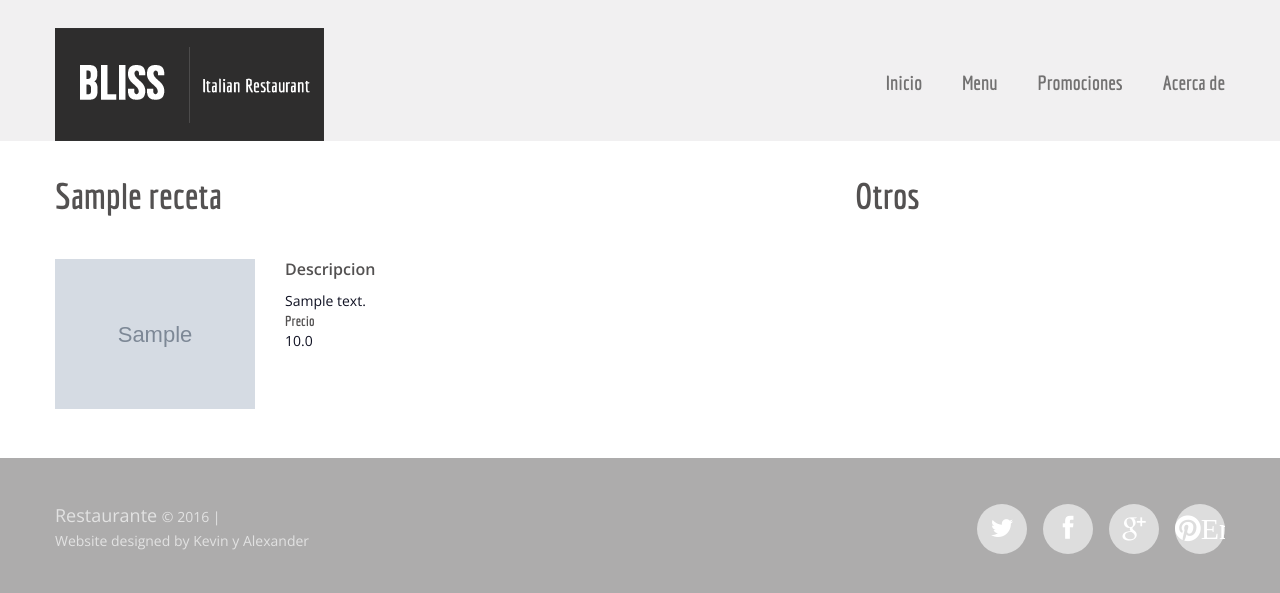
After one commit to Kvelasquez92/marketing, a Django app: a page that uses templates/home/index.html in a window 1280 px wide. The commit adds this page. Shown: the top 593 px of the page. Run offline with Django 3.2, Linux system fonts and the light colour scheme; tables that the repository leaves empty hold one stand-in row (values such as "Sample post"); grey boxes marked "Sample" are stand-in pictures.

Commit message:
arreglando edición de recetas. Agregando detalle de recetas y promociones. Se corrigió la vista CrearPromocion y se implemento el envío de correos a suscriptores

```diff
--- a/marketing/forms.py
+++ b/marketing/forms.py
@@ -19,4 +19,5 @@ class RecetaForm(forms.ModelForm):
         model = Receta
         fields = [
             'imagen',
+            'descripcion',
         ]
--- a/marketing/models.py
+++ b/marketing/models.py
@@ -6,8 +6,10 @@ class Receta(models.Model):
     nombre = models.CharField(max_length=100, blank = False, null = False)
     precio = models.FloatField()
     existencias = models.IntegerField()
-    imagen = models.ImageField(upload_to='productos', blank=False, null=False)
+    imagen = models.ImageField(upload_to='recetas', blank=False, null=False)
     descripcion = models.TextField(max_length=200, blank= True, null=True)
+    class Meta:
+        db_table = 'Receta'
 
     def __str__(self):
         return self.nombre
@@ -17,8 +19,10 @@ class Promocion(models.Model):
     precio = models.FloatField()
     descuento = models.FloatField()
     imagen = models.ImageField(upload_to='promociones', blank=False, null=False)
-    productos = models.ManyToManyField(Receta, blank=False)
+    recetas = models.ManyToManyField(Receta, blank=False)
     descripcion = models.TextField(max_length=200, blank = True, null=True)
+    class Meta:
+        db_table = 'Promocion'
 
     def __str__(self):
         return self.nombre
@@ -26,3 +30,5 @@ class Promocion(models.Model):
 class Suscriptores(models.Model):
     nombre = models.CharField(max_length=100, null=True, blank=True)
     correo = models.EmailField(max_length=100,null=False, blank=False)
+    class Meta:
+        db_table = 'Suscriptores'
--- a/marketing/urls.py
+++ b/marketing/urls.py
@@ -3,8 +3,9 @@ from django.conf import settings
 from django.conf.urls.static import static
 from django.contrib.auth.decorators import login_required as lr
 
-from marketing.views import CrearPromocion, ListarHome, ViewMenu, ViewPromo, RegistrarCorreo, ListarRecetaImagen, EditarImagenReceta
-
+from marketing.views import CrearPromocion, ListarHome, ViewMenu, ViewPromo, EnviarCorreo, \
+							RegistrarCorreo, ListarRecetaImagen, EditarImagenReceta, \
+							DetallePromocion, DetalleProducto
 
 
 urlpatterns = [
@@ -15,4 +16,7 @@ urlpatterns = [
     url(r'^home/',ListarHome.as_view(), name='index'),
     url(r'^menu/',ViewMenu.as_view(), name='menu'),
     url(r'^promocion/',ViewPromo.as_view(), name='promo'),
+    url(r'^sendmail/',EnviarCorreo, name='mailing'),
+    url(r'^detalle/(?P<pk>\d+)/$', DetallePromocion.as_view(), name='detalle_promocion'),
+    url(r'^detalle/receta/(?P<pk>\d+)/$', DetalleProducto.as_view(), name='detalle_producto'),
 ] + static(settings.MEDIA_URL, document_root = settings.MEDIA_ROOT)
--- a/marketing/views.py
+++ b/marketing/views.py
@@ -1,5 +1,9 @@
-from django.shortcuts import render
-from django.views.generic import CreateView, ListView, UpdateView
+from django.shortcuts import render, redirect
+from django.core.mail import EmailMessage
+import datetime
+import os
+from django.conf import settings
+from django.views.generic import CreateView, ListView, UpdateView, DetailView
 from django.core.urlresolvers import reverse_lazy
 
 from marketing.forms import PromoForm, CorreoForm, RecetaForm
@@ -7,25 +11,36 @@ from .models import Promocion, Receta, Suscriptores
 
 # Create your views here.
 
+meses = [
+    ' ', 'Enero','Febrero','Marzo','Abril','Mayo','Junio','Julio','Agosto','Septiembre','Octubre','Noviembre', 'Diciembre',
+]
+
 class CrearPromocion(CreateView):
     form_class = PromoForm
     template_name = 'marketing/promo_form.html'
-    success_url = reverse_lazy('')
+    success_url = reverse_lazy('promocion:promo')
 
 class RegistrarCorreo(CreateView):
     form_class = CorreoForm
     template_name = 'marketing/contacto.html'
-    success_url = reverse_lazy('promocion:index')
+    success_url = reverse_lazy('promocion:acerca_de')
 
 def EnviarCorreo(request):
-    if request.method == 'POST':
-        asunto = 'Menseaje de prueba'
-        mensaje = 'Cuerpo del correo de prueba'
-        for suscriptor in Suscriptores.objects.all():
-            mail = EmailMessage(asunto, mensaje, to = [suscriptor.correo])
-            mail.send()
-        return HttpResponseRedirect('/home')
-    return render_to_response('home/index.html', context_instance=RequestContext(request))
+    asunto = 'Nuevas promociones BLISS'
+    promociones = Promocion.objects.all()[:2]
+    automensaje = 'visita nuestros restaurantes este mes de ' + meses[datetime.datetime.now().month] + ' y prueba nuestras promociones: \n\n'
+    for promo in promociones:
+        automensaje = automensaje + promo.nombre + ':\n' + promo.descripcion + '\n' + 'a un precio super especial de:\nQ'+ str(promo.precio) +'\n\n'
+    suscriptors = Suscriptores.objects.all()
+    for suscriptor in suscriptors:
+        mensaje = 'Hola ' + suscriptor.nombre + '!\n' + automensaje
+        mail = EmailMessage(asunto, mensaje, to = [suscriptor.correo])
+        mail.attach_file(os.path.join(settings.MEDIA_ROOT, promociones[0].imagen.path))
+        mail.attach_file(os.path.join(settings.MEDIA_ROOT, promociones[1].imagen.path))
+        mail.send()
+        mensaje = automensaje
+    return redirect('promocion:index')
+    return render(request,'home/index.html')
 
 class ListarHome(ListView):
 	template_name='home/index.html'
@@ -52,5 +67,23 @@ class EditarImagenReceta(UpdateView):
     success_url = reverse_lazy('promocion:receta_listar')
 
 class ViewPromo(ListView):
-	template_name='marketing/menu.html'
+	template_name='marketing/promocion.html'
 	model = Promocion
+
+class DetallePromocion(DetailView):
+    template_name = 'marketing/detalle_promo.html'
+    model = Promocion
+
+    def get_context_data(self, **kwargs):
+        context = super(DetallePromocion, self).get_context_data(**kwargs)
+        context['promocion'] = Promocion.objects.exclude(id = context['object'].id)[:3]
+        return context
+
+class DetalleProducto(DetailView):
+    model = Receta
+    template_name = 'marketing/detalle_producto.html'
+
+    def get_context_data(self, **kwargs):
+        context = super(DetalleProducto, self).get_context_data(**kwargs)
+        context['productos'] = Receta.objects.exclude(id = context['object'].id)[:3]
+        return context
--- a/proyecto/settings.py
+++ b/proyecto/settings.py
@@ -15,8 +15,6 @@ from django.core.urlresolvers import reverse_lazy
 
 # Build paths inside the project like this: os.path.join(BASE_DIR, ...)
 BASE_DIR = os.path.dirname(os.path.dirname(os.path.abspath(__file__)))
-
-
 # Quick-start development settings - unsuitable for production
 # See https://docs.djangoproject.com/en/1.9/howto/deployment/checklist/
 
--- a/templates/home/index.html
+++ b/templates/home/index.html
@@ -78,6 +78,7 @@
                   <ul class="dropdown-menu" role="menu">
                     <li><a href="{%url 'promocion:crear_promocion'%}">Crear promoción</a></li>
                     <li><a href="{%url 'promocion:receta_listar'%}">Imagenes recetas</a></li>
+                    <li><a href="{% url 'promocion:mailing' %}">Enviar correos</a></li>
                   </ul>
                 </li>
                 <li><a href="{% url 'logout' %}">Salir</a></li>
--- /dev/null
+++ b/templates/marketing/detalle_producto.html
@@ -0,0 +1,39 @@
+{% extends 'home/index.html'%}
+
+{%block content%}
+<section class="content"><div class="ic"></div>
+  <div class="container">
+    <div class="row">
+
+      <div class="grid_7">
+        <h2>{{object.nombre}}</h2>
+          <img src="{{object.imagen.url}}" alt="" class=" fleft" width="100px" height="150px">
+          <div class="extra_wrapper">
+          <div class="bq_title color1">Descripcion</div>
+       		<div style="color:#101223">{{object.descripcion}}
+          <h5>Precio</h5>
+          {{object.precio}}
+          </div>
+          </div>
+
+      </div>
+
+      <div class="grid_4 preffix_1">
+        <h2>Otros</h2>
+        {% for producto in productos%}
+        <div class="block3">
+          <img src="{{producto.imagen.url}}" width="220px" height="120px" alt="" class="img_inner">
+          <div class="extra_wrapper">
+            <div class="text1 color1">
+              <a href="{% url 'promocion:detalle_producto' producto.id%}">{{producto.nombre}}</a>
+            </div>
+            <div style="color:#101223">{{producto.descripcion}}<a href="#" class="color1">[...]</a></div>
+          </div>
+        </div>
+        {% endfor%}
+      </div>
+      </div>
+      </div>
+      </section>
+
+{%endblock%}
--- a/templates/marketing/imagenes_recetas.html
+++ b/templates/marketing/imagenes_recetas.html
@@ -95,6 +95,7 @@
                     <ul class="dropdown-menu" role="menu">
                       <li><a href="{%url 'promocion:crear_promocion'%}">Crear promoción</a></li>
                       <li><a href="{%url 'promocion:receta_listar'%}">Imagenes recetas</a></li>
+                      <li><a href="{% url 'promocion:mailing' %}">Enviar correos</a></li>
                     </ul>
                   </li>
                   <li><a href="{% url 'logout' %}">Salir</a></li>
--- a/templates/marketing/menu.html
+++ b/templates/marketing/menu.html
@@ -14,9 +14,9 @@
       <div class="grid_4">
         <div class="gall_block">
           <div class="maxheight">
-            <a href="" class="gall_item"><img src="{{producto.imagen.url}}" alt="" width = "376px" height= "205px"></a>
+            <a href="{{producto.imagen.url}}" class="gall_item"><img src="{{producto.imagen.url}}" alt="" width = "376px" height= "205px"></a>
             <div class="gall_bot">
-            <div class="text1"><a href="#">{{producto.nombre}}</a></div>
+            <div class="text1"><a href="{% url 'promocion:detalle_producto' producto.id %}">{{producto.nombre}}</a></div>
             {{producto.descripcion}}
             <br>
             </div>
--- a/templates/marketing/promo_form.html
+++ b/templates/marketing/promo_form.html
@@ -94,6 +94,7 @@
                   <ul class="dropdown-menu" role="menu">
                     <li><a href="{%url 'promocion:crear_promocion'%}">Crear promoción</a></li>
                     <li><a href="{%url 'promocion:receta_listar'%}">Imagenes recetas</a></li>
+                    <li><a href="{% url 'promocion:mailing' %}">Enviar correos</a></li>
                   </ul>
                 </li>
                 <li><a href="{% url 'logout' %}">Salir</a></li>
@@ -129,8 +130,8 @@
           <td class="dk">{{ form.imagen }}</td>
         </tr>
         <tr>
-          <td>{{ form.productos.label }}:</td>
-          <td class="dk">{{ form.productos }}</td>
+          <td>{{ form.recetas.label }}:</td>
+          <td class="dk">{{ form.recetas }}</td>
         </tr>
         <tr>
           <td>{{ form.descripcion.label }}:</td>
```
Also changed, not shown: templates/marketing/detalle_promo.html (added, +35 -0 lines), templates/marketing/promocion.html (+2 -21 lines), templates/marketing/receta_form.html (+6 -3 lines), marketing/migrations/0001_initial.py, marketing/migrations/0002_auto_20161112_1654.py (deleted), marketing/migrations/0002_auto_20161113_0347.py (added), media/promociones/bbig9_wTpWrEP.jpg (added).
